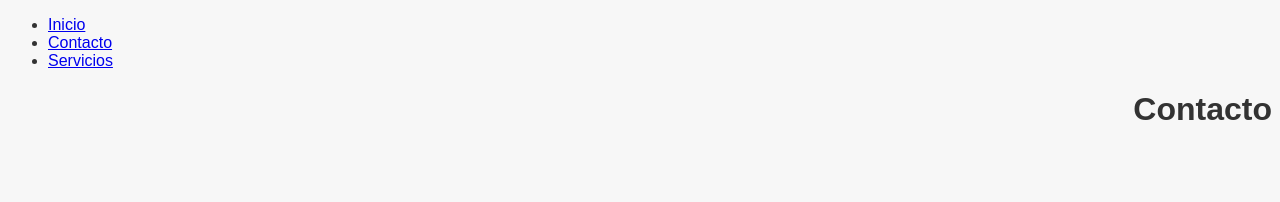
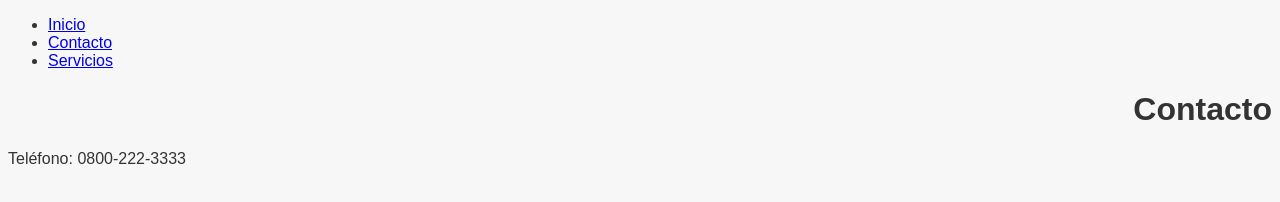
Before and after one commit to jdrjuan/curso-git-2023-08-07, a plain HTML site: page contacto.html in a window 1280 px wide. Drawn offline with Linux system fonts and the light colour scheme.

Commit message:
Agrega teléfono a contacto.html

```diff
--- a/contacto.html
+++ b/contacto.html
@@ -15,6 +15,6 @@
         </ul>
     </nav>
     <h1>Contacto</h1>
-
+    <p>Teléfono: 0800-222-3333</p>
 </body>
 </html>
```
